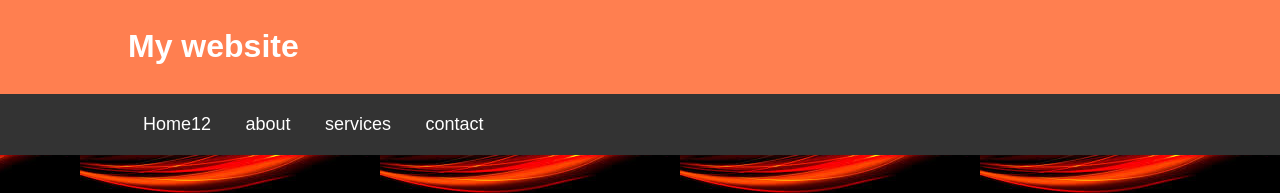
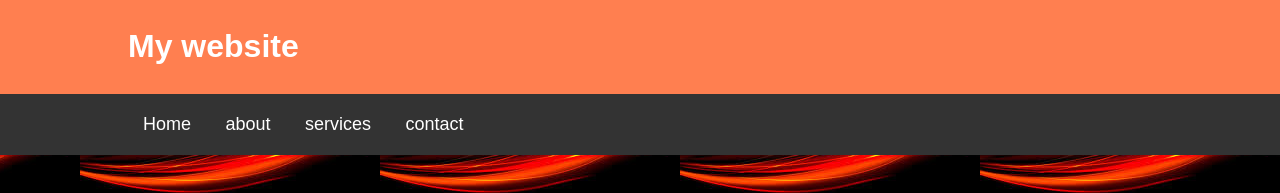
Before and after one commit to Anshalali/csscrashcourse, a plain HTML site: page mywebsite/index.html in a window 1280 px wide. Shown: the top 193 px of the page. Drawn offline with Linux system fonts and the light colour scheme.

Commit message:
change home

```diff
--- a/mywebsite/index.html
+++ b/mywebsite/index.html
@@ -14,7 +14,7 @@
 	<nav id="navbar">
 		<div class="container">
 		<ul>
-			<li><a href="#">Home12</a></li>
+			<li><a href="#">Home</a></li>
 			<li><a href="#">about</a></li>
 			<li><a href="#">services</a></li>
 			<li><a href="#">contact</a></li>
```
